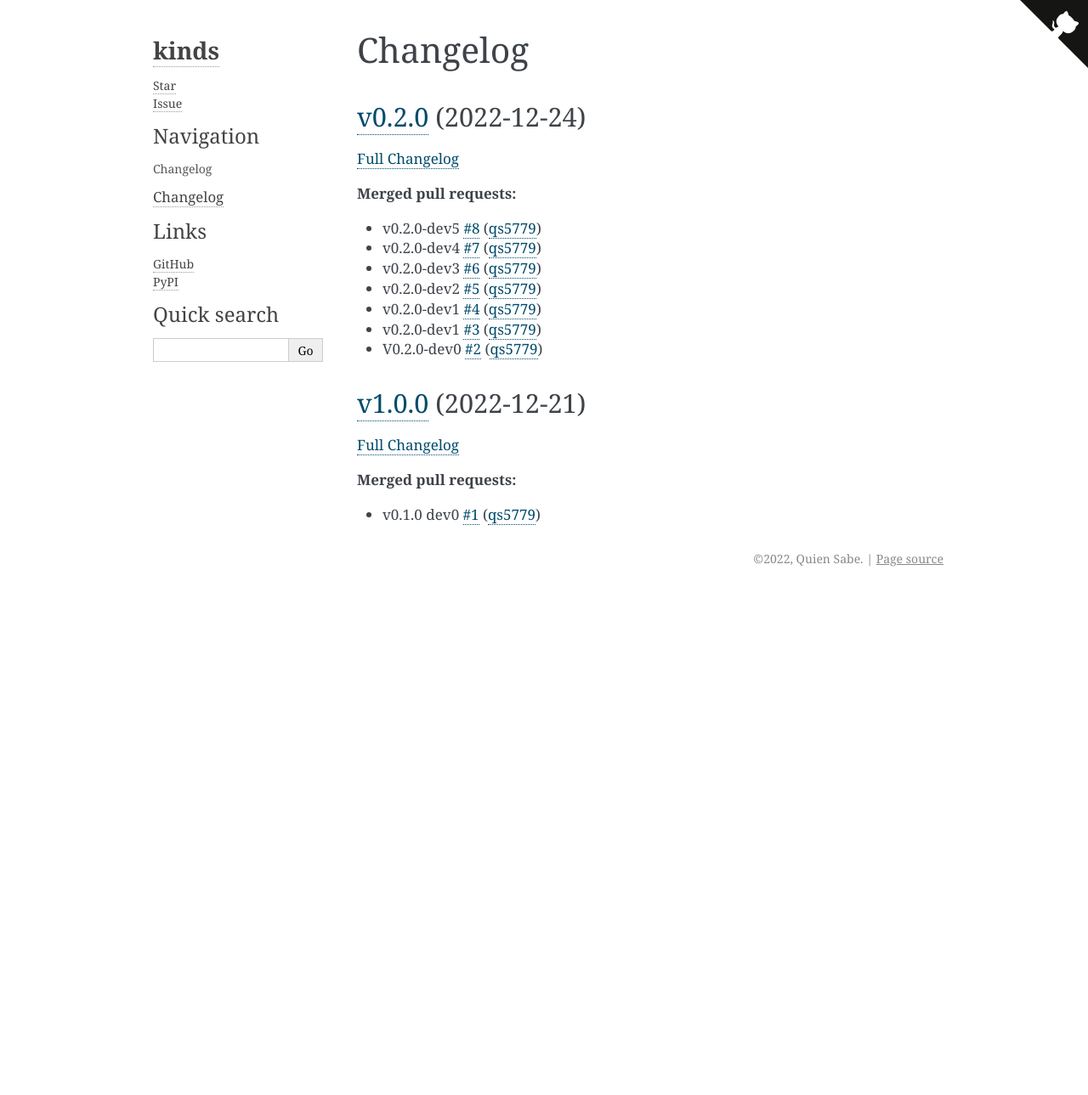
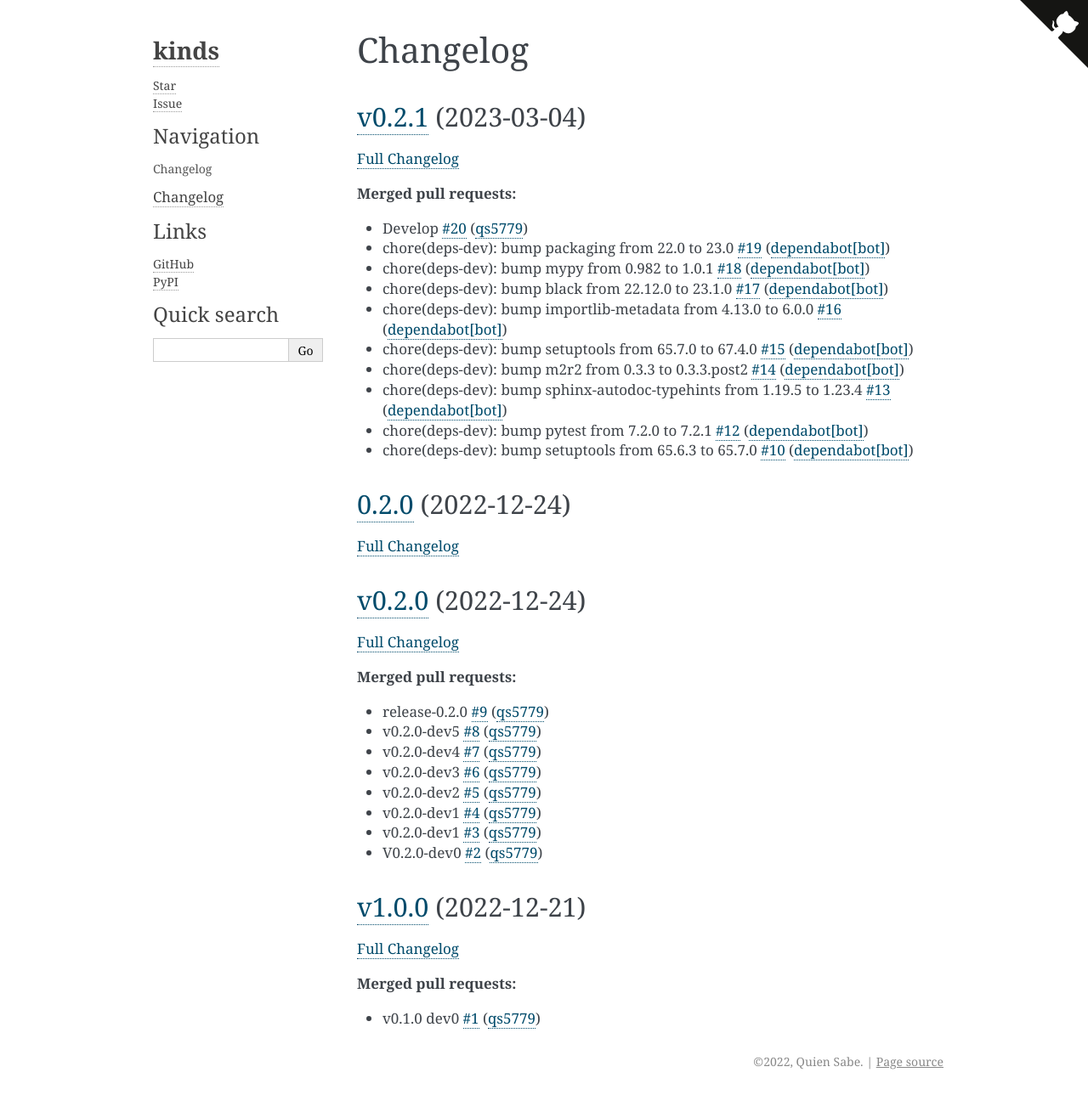
Before and after one commit to wtfo-guru/kinds, a Sphinx documentation site: the page built from docs/pages/changelog.rst, in a window 1280 px wide. Shown: the whole page at 85% size. Built offline with Sphinx 7.4.7, drawn with Linux system fonts in a browser that asks for light colours; before the commit the page ends 900 px from its top, so only the background shows below that.

Commit message:
chore: Rebase, bump patch, update changelog

```diff
--- a/docs/pages/changelog.rst
+++ b/docs/pages/changelog.rst
@@ -1,6 +1,30 @@
 
 Changelog
 =========
+
+`v0.2.1 <https://github.com/wtfo-guru/kinds/tree/v0.2.1>`__ (2023-03-04)
+----------------------------------------------------------------------------
+
+`Full Changelog <https://github.com/wtfo-guru/kinds/compare/0.2.0...v0.2.1>`__
+
+**Merged pull requests:**
+
+
+* Develop `#20 <https://github.com/wtfo-guru/kinds/pull/20>`__ (\ `qs5779 <https://github.com/qs5779>`__\ )
+* chore(deps-dev): bump packaging from 22.0 to 23.0 `#19 <https://github.com/wtfo-guru/kinds/pull/19>`__ (\ `dependabot[bot] <https://github.com/apps/dependabot>`__\ )
+* chore(deps-dev): bump mypy from 0.982 to 1.0.1 `#18 <https://github.com/wtfo-guru/kinds/pull/18>`__ (\ `dependabot[bot] <https://github.com/apps/dependabot>`__\ )
+* chore(deps-dev): bump black from 22.12.0 to 23.1.0 `#17 <https://github.com/wtfo-guru/kinds/pull/17>`__ (\ `dependabot[bot] <https://github.com/apps/dependabot>`__\ )
+* chore(deps-dev): bump importlib-metadata from 4.13.0 to 6.0.0 `#16 <https://github.com/wtfo-guru/kinds/pull/16>`__ (\ `dependabot[bot] <https://github.com/apps/dependabot>`__\ )
+* chore(deps-dev): bump setuptools from 65.7.0 to 67.4.0 `#15 <https://github.com/wtfo-guru/kinds/pull/15>`__ (\ `dependabot[bot] <https://github.com/apps/dependabot>`__\ )
+* chore(deps-dev): bump m2r2 from 0.3.3 to 0.3.3.post2 `#14 <https://github.com/wtfo-guru/kinds/pull/14>`__ (\ `dependabot[bot] <https://github.com/apps/dependabot>`__\ )
+* chore(deps-dev): bump sphinx-autodoc-typehints from 1.19.5 to 1.23.4 `#13 <https://github.com/wtfo-guru/kinds/pull/13>`__ (\ `dependabot[bot] <https://github.com/apps/dependabot>`__\ )
+* chore(deps-dev): bump pytest from 7.2.0 to 7.2.1 `#12 <https://github.com/wtfo-guru/kinds/pull/12>`__ (\ `dependabot[bot] <https://github.com/apps/dependabot>`__\ )
+* chore(deps-dev): bump setuptools from 65.6.3 to 65.7.0 `#10 <https://github.com/wtfo-guru/kinds/pull/10>`__ (\ `dependabot[bot] <https://github.com/apps/dependabot>`__\ )
+
+`0.2.0 <https://github.com/wtfo-guru/kinds/tree/0.2.0>`__ (2022-12-24)
+--------------------------------------------------------------------------
+
+`Full Changelog <https://github.com/wtfo-guru/kinds/compare/v0.2.0...0.2.0>`__
 
 `v0.2.0 <https://github.com/wtfo-guru/kinds/tree/v0.2.0>`__ (2022-12-24)
 ----------------------------------------------------------------------------
@@ -10,6 +34,7 @@ Changelog
 **Merged pull requests:**
 
 
+* release-0.2.0 `#9 <https://github.com/wtfo-guru/kinds/pull/9>`__ (\ `qs5779 <https://github.com/qs5779>`__\ )
 * v0.2.0-dev5 `#8 <https://github.com/wtfo-guru/kinds/pull/8>`__ (\ `qs5779 <https://github.com/qs5779>`__\ )
 * v0.2.0-dev4 `#7 <https://github.com/wtfo-guru/kinds/pull/7>`__ (\ `qs5779 <https://github.com/qs5779>`__\ )
 * v0.2.0-dev3 `#6 <https://github.com/wtfo-guru/kinds/pull/6>`__ (\ `qs5779 <https://github.com/qs5779>`__\ )
--- a/pyproject.toml
+++ b/pyproject.toml
@@ -1,7 +1,7 @@
 [tool.poetry]
 name = "kinds"
 description = "Project to help with typing in multi-version python projects."
-version = "0.2.1"
+version = "0.2.2-dev0"
 license = "MIT"
 
 authors = [
```
Also changed, not shown: CHANGELOG.md (+22 -0 lines), .bumpversion.cfg.
